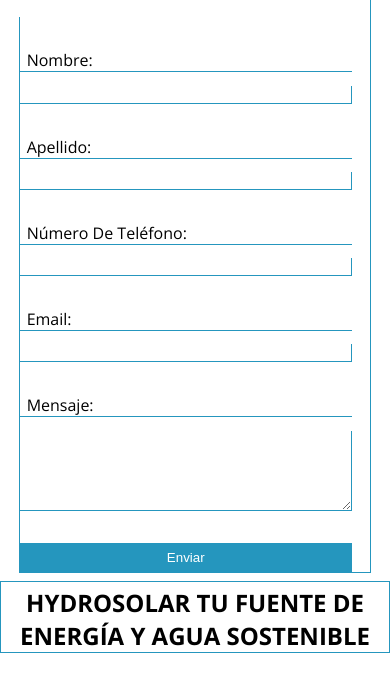
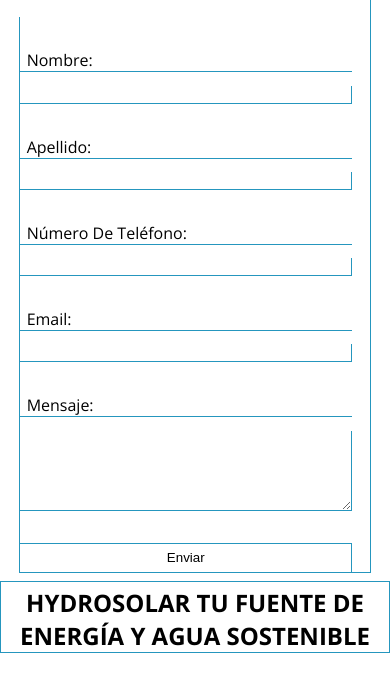
Before and after one commit to leandrocitygear/HydroSolar_website, a plain HTML site: page index.html in a window 390 px wide. In both pictures the pointer is over the button "Enviar". Shown: the part 6146-6819 px from the top of the page. Drawn offline with nearby package versions, Linux system fonts and the light colour scheme.

Commit message:
button fix 2

```diff
--- a/index.css
+++ b/index.css
@@ -625,6 +625,12 @@ button:hover {
 
     button {
         padding: 0.5em;
+        color: #000;
+    }
+
+    button:hover {
+        background-color: white;
+        color: #000;
     }
 
 #slogan {
```
